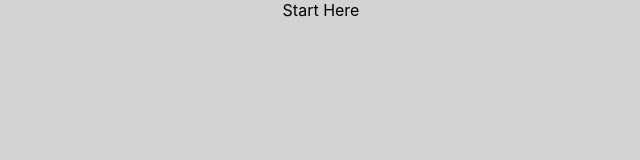
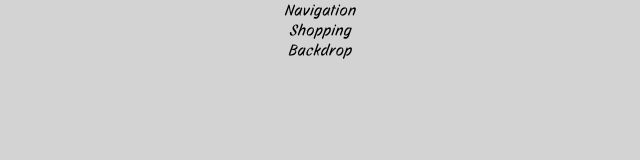
Before and after one commit to behroozebrazi/Shopping-Cart-1, a React (Create React App) app: page / in a window 1280 px wide. Shown: the top 160 px of the page, without its empty margins (319-959 px from the left). Built offline with nearby package versions, Linux system fonts and the light colour scheme.

Commit message:
added Layout and a font

```diff
--- /dev/null
+++ b/public/index.css
@@ -0,0 +1,14 @@
+@font-face {
+  font-family: 'StoryScript';
+  src: url('./fonts/Story_Script/StoryScript-Regular.ttf');
+  font-weight: normal;
+  font-style: normal;
+}
+
+body {
+  font-family: 'StoryScript', sans-serif;
+  letter-spacing: 1px;
+  margin: 0;
+  padding: 0;
+  background-color: lightgray;
+}
--- a/public/index.html
+++ b/public/index.html
@@ -4,6 +4,7 @@
 <head>
   <meta charset="utf-8" />
   <meta name="viewport" content="width=device-width, initial-scale=1" />
+  <link rel="stylesheet" href="./index.css">
   <title>Shopping Cart React App</title>
 </head>
 
--- a/src/App.css
+++ b/src/App.css
@@ -1,3 +1,4 @@
 .App {
+  margin: 0;
   text-align: center;
 }
--- a/src/App.js
+++ b/src/App.js
@@ -1,5 +1,6 @@
 import React from 'react';
 import './App.css';
+import Layout from './components/Layout/Layout'
 
 class App extends React.Component {
 
@@ -11,7 +12,9 @@ class App extends React.Component {
   render() {
     return (
       <div className='App'>
-        Start Here
+        <Layout>
+          <div>Shopping</div>
+        </Layout>
       </div>
     )
   }
--- a/src/components/Layout/Layout.js
+++ b/src/components/Layout/Layout.js
@@ -0,0 +1,14 @@
+import React from "react"
+import Wrapper from "../../hoc/Wrapper"
+
+const Layout = (props) => {
+  return (
+    <Wrapper>
+      <div>Navigation</div>
+      <main>{props.children}</main>
+      <div>Backdrop</div>
+    </Wrapper>
+  )
+}
+
+export default Layout
--- a/src/index.css
+++ b/src/index.css
@@ -1,7 +1 @@
-body {
-  margin: 0;
-  font-family: -apple-system, BlinkMacSystemFont, 'Segoe UI', 'Roboto', 'Oxygen',
-    'Ubuntu', 'Cantarell', 'Fira Sans', 'Droid Sans', 'Helvetica Neue',
-    sans-serif;
-  background-color: lightgray;
-}
+body {}
```
Also changed, not shown: public/fonts/Story_Script/OFL.txt (added), public/fonts/Story_Script/StoryScript-Regular.ttf (added).
